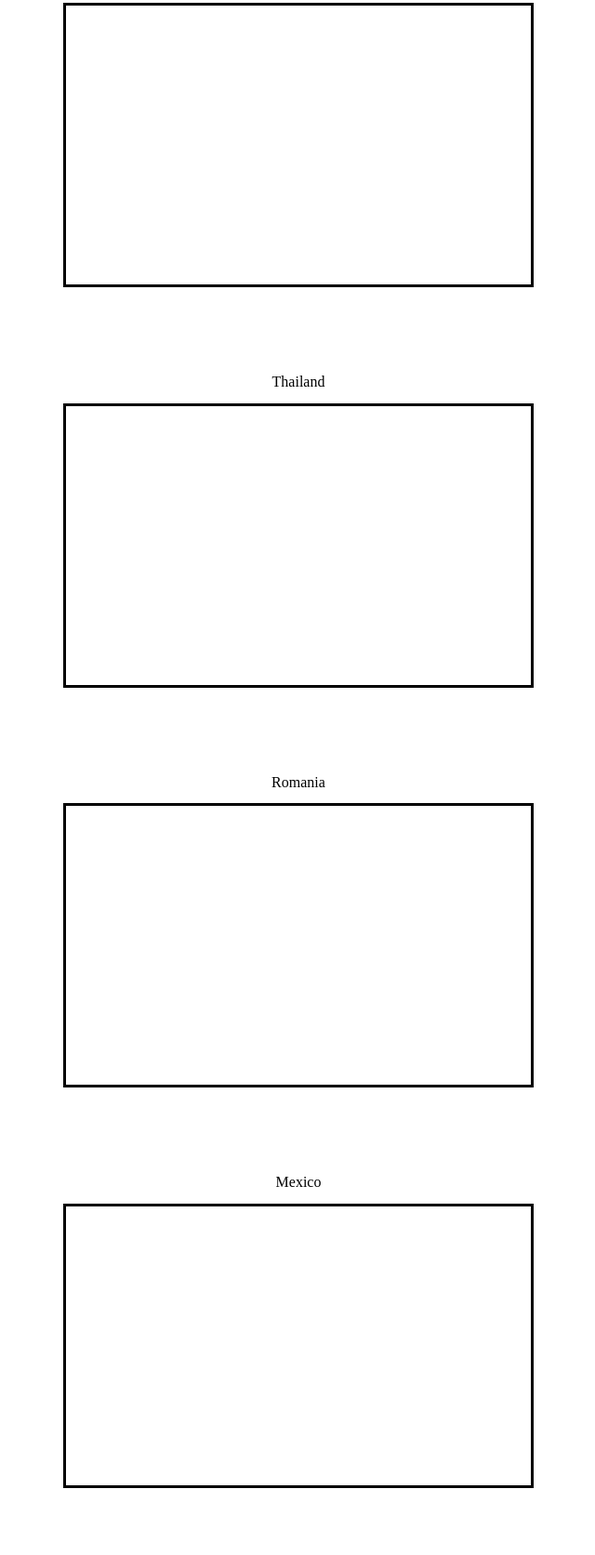
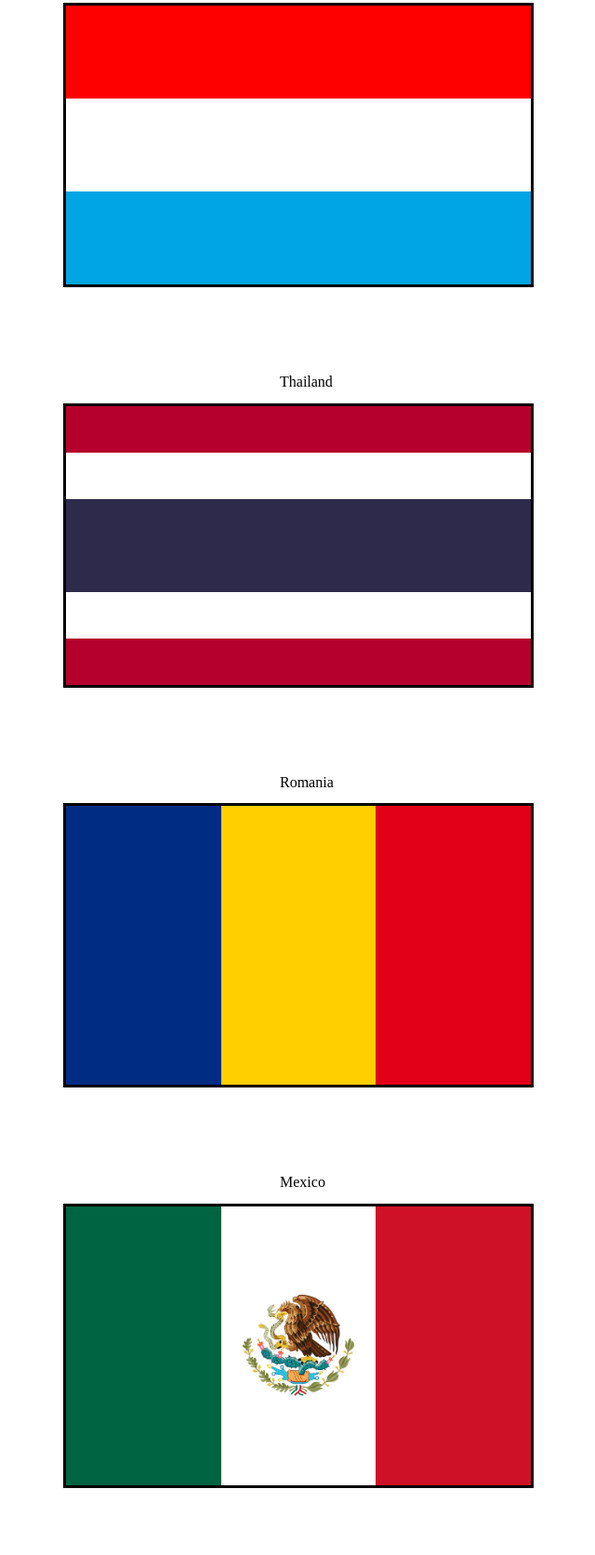
Before and after one commit to fullstack-decal-sp23/hw2-alittlepiccolo, a plain HTML site: page index.html in a window 1280 px wide. Shown: the part 627-2300 px from the top of the page at 93% size, without its empty margins (319-959 px from the left). Drawn offline with Linux system fonts and the light colour scheme.

Commit message:
initial commit

```diff
--- a/index.html
+++ b/index.html
@@ -29,27 +29,34 @@
 
     <h2 class="label">Thailand</h2>
 <div class="flag">
-      <div class="thailand-red"></div>
-      <div class="thailand-white"></div>
-      <div class="thailand-blue"></div>
-      <div class="thailand-white"></div>
-      <div class="thailand-red"></div>
+  <div class="thailand-red thailand-small-stripe"></div>
+  <div class="thailand-white thailand-small-stripe"></div>
+  <div class="thailand-blue threevert"></div>
+  <div class="thailand-white thailand-small-stripe"></div>
+  <div class="thailand-red thailand-small-stripe"></div>
 </div>
 
     <h2 class="label">Romania</h2>
-    <div class="flag" style="">
-      <!-- insert flag here -->
+    <div class="flag threehoriz" style="display:flex; flex-direction:row;">
+      <div class="romania-blue"></div>
+      <div class="romania-yellow"></div>
+      <div class="romania-red"></div>
     </div>
 
     <h2 class="label">Mexico</h2>
-    <div class="flag">
-      <!-- insert flag here -->
+<div class="flag threehoriz" style="display:flex; flex-direction:row;">
+  <div class="mexico-green"></div>
+  <!--<div class="mexico-img" style="align-self:center;"></div>-->
+  <img src="eagle.png" style="width:120px; align-self:center; padding-right:23.33px; padding-left:23.33px;"></img>
+  <div class="mexico-red"></div>
 </div>
+
+
 
     <h2>Margin</h2>
     <div class="margin-container">
-      <div class="flag"></div>
-      <div class="flag"></div>
+      <div class="flag1"></div>
+      <div class="flag2"></div>
     </div>
 
     <h2>Padding</h2>
--- a/styles.css
+++ b/styles.css
@@ -32,10 +32,17 @@ h2 {
 }
 
 .threevert {
+  height: 33.333333%;
+}
+
+.thailand-small-stripe {
+  height:16.6666%
 }
 
 .threehoriz {
-  width: 33.3%;
+  display: flex;
+  justify-content:end;
+  flex-direction:row;
 }
 
 .narrow {
@@ -55,10 +62,24 @@ h2 {
   top: 50px;
 }
 
+.label {
+  color:black;
+  width: 40px;
+  transition: transform 0.25s ease;
+}
+.label:hover {
+  color:orange;
+  width:60px;
+  transform: scale(2);
+}
+
 /* Colors */
 
 /* QUESTION 1 */
 
+.red {
+  background-color: red
+}
 .orange {
   background-color: orange;
 }
@@ -75,8 +96,8 @@ h2 {
   background-color: blue;
 }
 
-.lightblue {
-  background-color: lightblue;
+.light-blue {
+  background-color: #00a5e5;
 }
 
 .purple {
@@ -91,18 +112,28 @@ h2 {
   background-color: #000;
 }
 
+#white {
+  background-color: white
+}
+
 /* BEGIN QUESTION 2 */
 
+.thailand-flag {
+  height: 300px;
+  width:  500px;
+  border-style: solid;
+  margin-bottom: 5rem;
+}
 .thailand-red {
-  /* TODO */
+  background-color: #B5002D;
 }
 
 .thailand-white {
-  /* TODO */
+  color: white;
 }
 
 .thailand-blue {
-  /* TODO */
+  background-color: #2E2A4C;
 }
 
 /* END QUESTION 2 */
@@ -111,14 +142,17 @@ h2 {
 
 .romania-blue {
   background-color: #002c84;
+  width: 33.33%;
 }
 
 .romania-yellow {
   background-color: #ffcf00;
+  width: 33.33%;
 }
 
 .romania-red {
   background-color: #e10017;
+  width: 33.33%;
 }
 
 /* END QUESTION 3 */
@@ -126,15 +160,26 @@ h2 {
 /* QUESTION 4 */
 .mexico-green {
   background-color: #006341;
+  width: 33.333%;
 }
 
 .mexico-img {
-  /* TODO */
+  background-image: url(eagle.png);
+  background-color: white;
+  align-self:center;
+  width: 33.3333%;
+}
+
+.mexico-white {
+  background-color: white;
+  width: 33.333%;
 }
 
 .mexico-red {
   background-color: #ce1126;
+  width: 33.333%;
 }
+
 
 /* QUESTION 6 */
 .margin-container {
@@ -149,17 +194,24 @@ h2 {
 /* For margin practice */
 .flag1 {
   background-color: red;
-  /* TODO */
+  height: 300px;
+  width: 500px;
+  border-style: solid;
+  margin: 5px;
+
 }
 
 .flag2 {
   background-color: blue;
-  /* TODO */
+  height: 300px;
+  width: 500px;
+  border-style: solid;
+  margin: 5px;
 }
 /* For padding practice */
 .padding-container {
   box-sizing: border-box;
   background-color: lightblue;
   background-clip: content-box, padding-box;
-  /* TODO */
+  padding:60px;
 }
```
Lines whose indentation alone changed are shown as unchanged.
